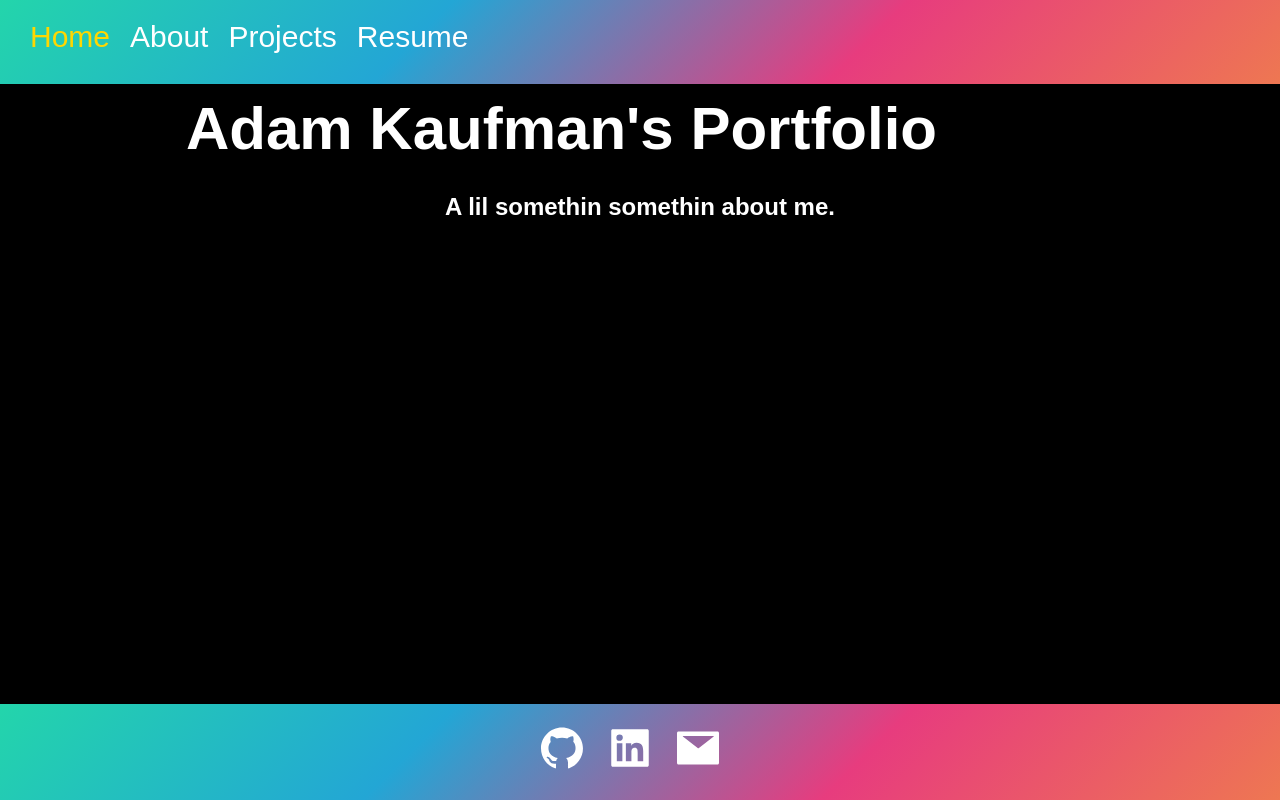
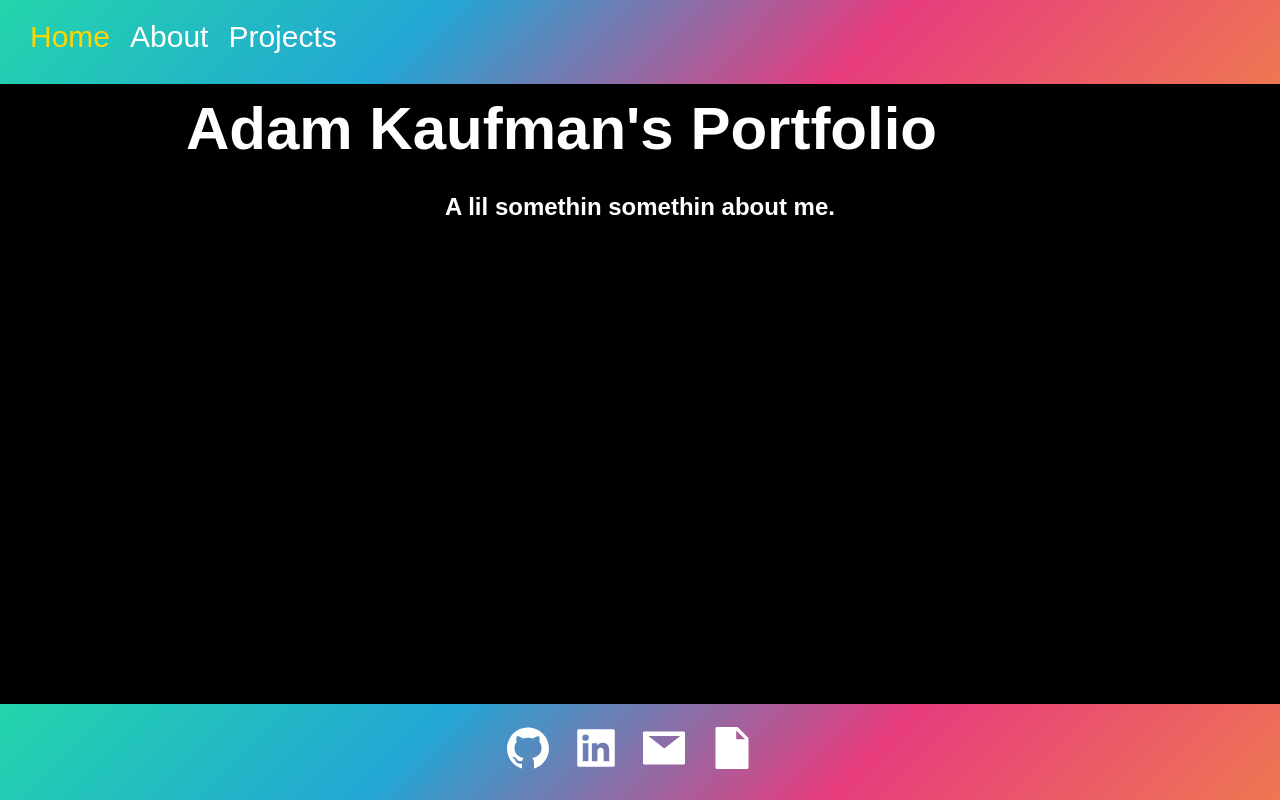
Before and after one commit to akauf13/portfolio-page, a React (Create React App) app: page / in a window 1280 px wide. Built offline with nearby package versions, Linux system fonts and the light colour scheme; a web font is replaced by a local one.

Commit message:
new routes

```diff
--- a/src/App.js
+++ b/src/App.js
@@ -3,9 +3,8 @@ import Nav from "./components/Nav.jsx";
 import Home from "./screens/Home.jsx";
 import About from "./screens/About.jsx";
 import Projects from "./screens/Projects";
-import Resume from "./screens/Resume";
-import React, { useState, useEffect } from "react";
-import { Routes, Route, useParams } from "react-router-dom";
+import React from "react";
+import { Routes, Route } from "react-router-dom";
 import Footer from "./components/Footer";
 
 
@@ -21,7 +20,6 @@ function App() {
           path="/projects"
           element={<Projects />}
         />
-        <Route path="/resume" element={<Resume />} />
       </Routes>
       <Footer />
     </>
--- a/src/components/Footer.jsx
+++ b/src/components/Footer.jsx
@@ -1,5 +1,5 @@
 import "./styles/Footer.css";
-import { AiFillLinkedin, AiFillGithub, AiFillMail } from "react-icons/ai";
+import { AiFillLinkedin, AiFillGithub, AiFillMail, AiFillFile } from "react-icons/ai";
 
 function Footer() {
   return (
@@ -33,6 +33,14 @@ function Footer() {
               <AiFillMail />
             </a>
           </div>
+          <div className="res">
+            <a
+              className="logos"
+              href=""
+            >
+              <AiFillFile />
+            </a>
+          </div>
         </div>
       </div>
     </div>
--- a/src/components/Nav.jsx
+++ b/src/components/Nav.jsx
@@ -8,7 +8,6 @@ function Nav() {
           <div className="navlink" activeClassName="active"><NavLink to="/">Home</NavLink></div>
           <div className="navlink" activeClassName="active"><NavLink to="/about">About</NavLink></div>
           <div className="navlink" activeClassName="active"><NavLink to="/projects">Projects</NavLink></div>
-          <div className="navlink" activeClassName="active"><NavLink to="/resume">Resume</NavLink></div>
       </div>
  </div>
 
--- a/src/screens/Projects.jsx
+++ b/src/screens/Projects.jsx
@@ -11,29 +11,29 @@ function Projects() {
         <div className="proj-content">
           <div className="proj1">
             <img src={wordGuess} alt="Game Project" className="project" />
-            <a className="repo" href="https://github.com/akauf13/word-guess">
+            <a className="repo" href="https://github.com/akauf13/word-guess" target="_blank">
           <h4>Github Repo</h4>
             </a>
-            <a className="deploy" href="https://jovial-crumble-1db7ec.netlify.app/">
+            <a className="deploy" href="https://jovial-crumble-1db7ec.netlify.app/" target="_blank">
           <h4>Deployed Link</h4>
             </a>
           </div>
           <div className="proj2">
 
             <img src={Shills} alt="Twitter Clone Project" className="project" />
-            <a className="repo" href="https://github.com/SEI-Buffleheads/twitter-clone-frontend">
+            <a className="repo" href="https://github.com/SEI-Buffleheads/twitter-clone-frontend" target="_blank">
           <h4>Github Repo</h4>
             </a>
-            <a className="deploy" href="https://shill-social.netlify.app/">
+            <a className="deploy" href="https://shill-social.netlify.app/" target="_blank">
           <h4>Deployed Link</h4>
             </a>
           </div>
           <div className="proj3">
             <img src={Mern} alt="MERN Stack Project" className="project" />
-            <a className="repo" href="https://github.com/akauf13/mern-project">
+            <a className="repo" href="https://github.com/akauf13/mern-project" target="_blank">
           <h4>Github Repo</h4>
             </a>
-            <a className="deploy" href="https://frabjous-cranachan-ff5b2c.netlify.app/">
+            <a className="deploy" href="https://frabjous-cranachan-ff5b2c.netlify.app/" target="_blank">
           <h4>Deployed Link</h4>
             </a>
           </div>
--- a/src/screens/Resume.jsx
+++ /dev/null
@@ -1,17 +0,0 @@
-import "./styles/Resume.css"
-
-
-function Resume() {
-  return (
-    <>
-
-      <h1 className="heading">Adam Kaufman's Resume</h1>
-      <h2 className="resume">
-        Take a gander.
-      </h2>
-
-    </>
-  );
-}
-
-export default Resume;
--- a/src/screens/styles/Resume.css
+++ /dev/null
@@ -1,9 +0,0 @@
-.heading {
-  /* margin-left: 3rem; */
-  justify-content: center;
-}
-
-.resume {
-
-  justify-content: baseline;
-}
```
Also changed, not shown: 1 other file (tests, documents, lock files or other folders).
